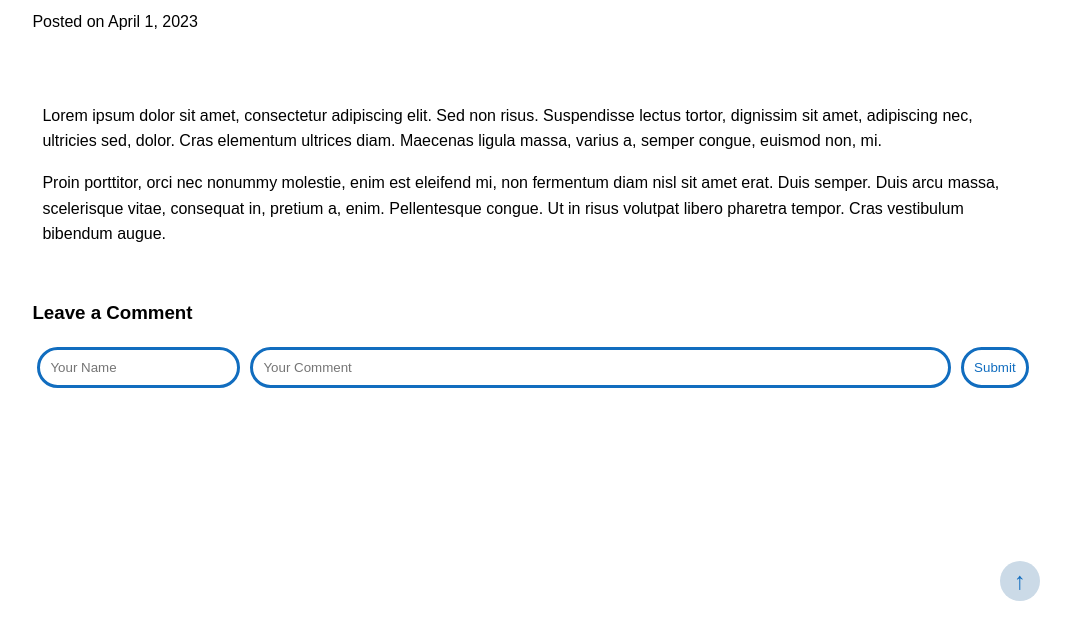
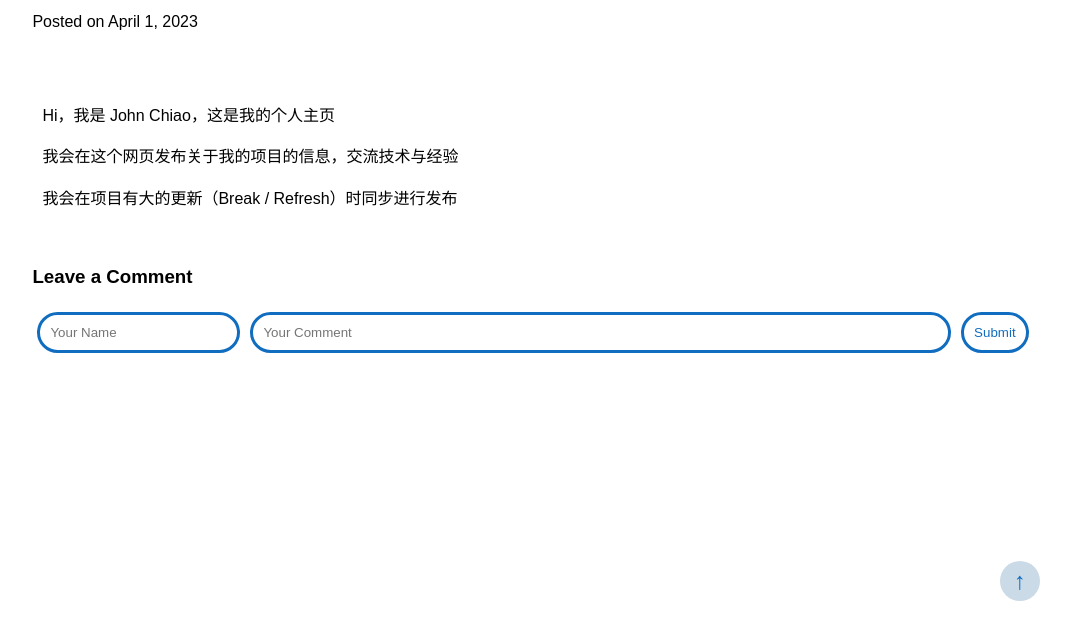
Before and after one commit to JohnChiao75/johnchs_home, a plain HTML site: page article2.html in a window 1280 px wide. Shown: the part 179-800 px from the top of the page, without its empty margins (112-1183 px from the left). Drawn offline with Linux system fonts and the light colour scheme; files whose address does not match are found by name.

Commit message:
添加介绍

```diff
--- a/article2.html
+++ b/article2.html
@@ -38,9 +38,9 @@
 					<p>Posted on <time datetime="2023-04-01">April 1, 2023</time></p>
 				</div>
 				<div class="article-content">
-					<p>Lorem ipsum dolor sit amet, consectetur adipiscing elit. Sed non risus. Suspendisse lectus tortor, dignissim sit amet, adipiscing nec, ultricies sed, dolor. Cras elementum ultrices diam. Maecenas ligula massa, varius a, semper congue, euismod non, mi.</p>
-					<p>Proin porttitor, orci nec nonummy molestie, enim est eleifend mi, non fermentum diam nisl sit amet erat. Duis semper. Duis arcu massa, scelerisque vitae, consequat in, pretium a, enim. Pellentesque congue. Ut in risus volutpat libero pharetra tempor. Cras vestibulum bibendum augue.</p>
-					<!-- Add more content as needed -->
+					<p>Hi，我是 John Chiao，这是我的个人主页</p>
+					<p>我会在这个网页发布关于我的项目的信息，交流技术与经验</p>
+					<p>我会在项目有大的更新（Break / Refresh）时同步进行发布</p>
 				</div>
 			</article>
 
```
